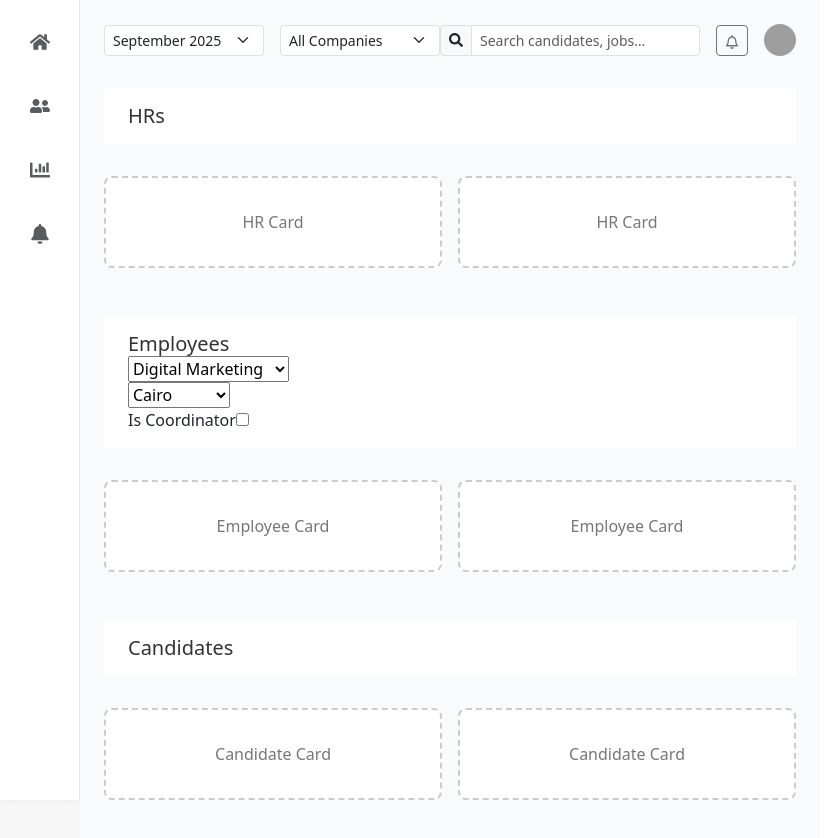
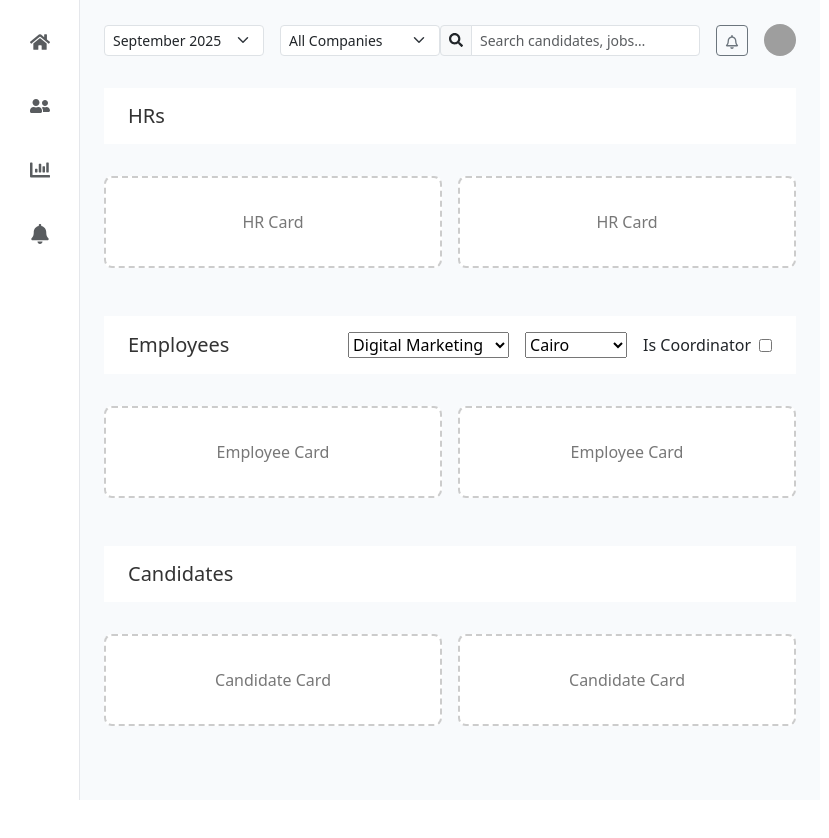
Before and after one commit to ITI-Grad-Team/HR-Management-System, a React (Vite) app in the folder frontend/: page /admin in a window 1280 px wide. Shown: the top 838 px of the page, without its empty margins (0-829 px from the left). After the commit the page ends 800 px from the top, so only its background shows below. Built offline with nearby package versions, Linux system fonts and the light colour scheme; grey boxes are pictures that could not be loaded.

Commit message:
style filters

```diff
--- a/frontend/src/pages/admin/admin.css
+++ b/frontend/src/pages/admin/admin.css
@@ -1,11 +1,9 @@
-
 .directories {
   background: #f7f7f7;
-   max-width: 1200px;
-  margin: auto ;
+  max-width: 1200px;
+  margin: auto;
   display: flex;
 }
-
 
 .page-title {
   font-size: 2rem;
@@ -17,7 +15,7 @@
 }
 
 .section-heading {
-  border: 1px  #131212;
+  border: 1px #131212;
   padding: 1rem 1.5rem;
   margin: 2rem 0;
   background-color: #fff;
@@ -45,3 +43,20 @@
   color: #777;
   border-radius: 8px;
 }
+
+.filters {
+  display: flex;
+  align-items: center;
+  justify-content: space-between;
+
+  .filter-controls {
+    display: flex;
+    gap: 1rem;
+
+    .is-coordinator {
+      display: flex;
+      align-items: center;
+      gap: 0.5rem;
+    }
+  }
+}
--- a/frontend/src/pages/admin/admin.jsx
+++ b/frontend/src/pages/admin/admin.jsx
@@ -28,7 +28,7 @@
 
         {/* Employees Section */}
         <div className="section">
-          <div className="section-heading">
+          <div className="section-heading filters">
             <h2>Employees</h2>
 
             <div className="filter-controls">
```
